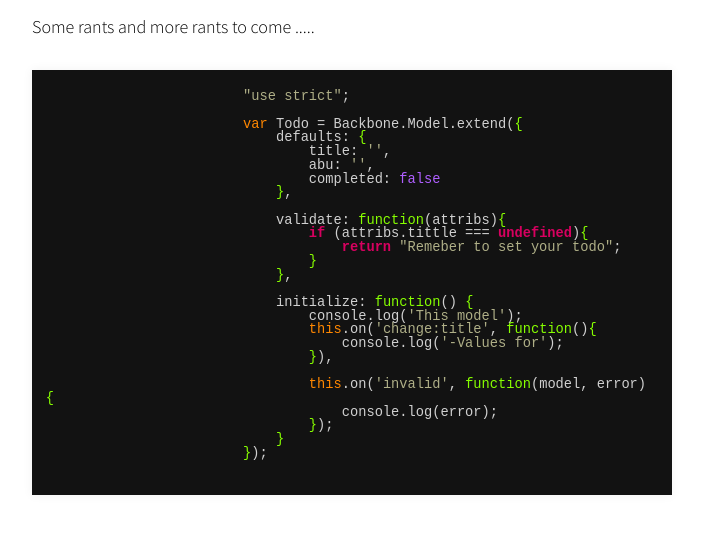
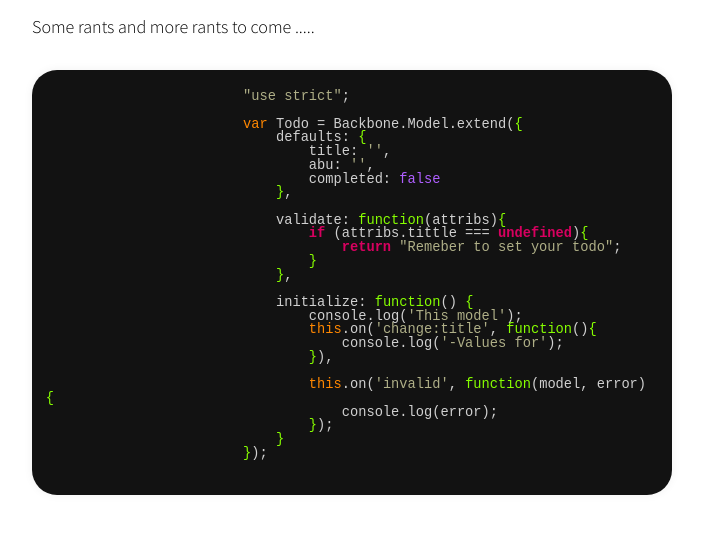
Before and after one commit to tawrahim/tawrahim.github.io, a plain HTML site: page writing/posts/vim_to_html.html in a window 1280 px wide. Shown: the part 445-978 px from the top of the page, 352-1055 px from the left. Drawn offline with Linux system fonts and the light colour scheme.

Commit message:
rounded corners

```diff
--- a/writing/stylesheets/screen.css
+++ b/writing/stylesheets/screen.css
@@ -1600,3 +1600,6 @@ article .highlight table td, div#content .highlight table td {
 .date {
     text-align: center;
 }
+#vimCodeElement {
+    border-radius:25px;
+}
```
